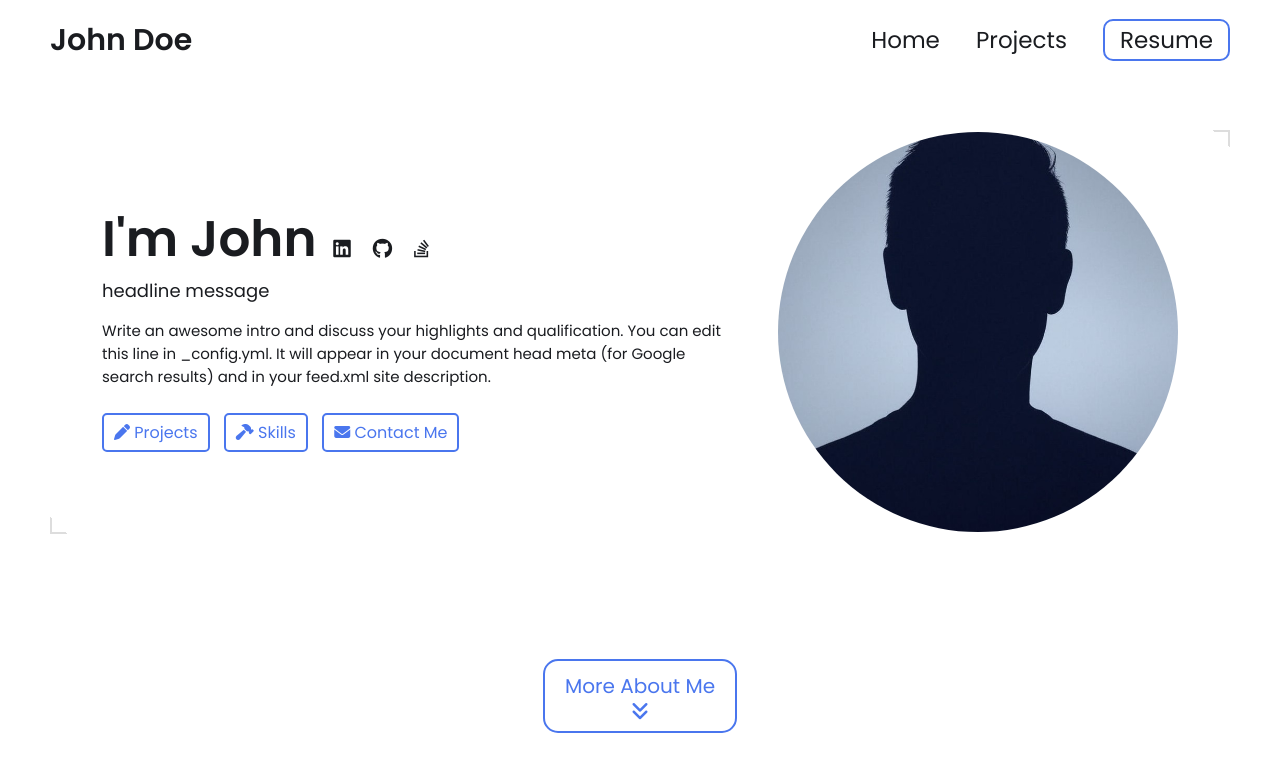
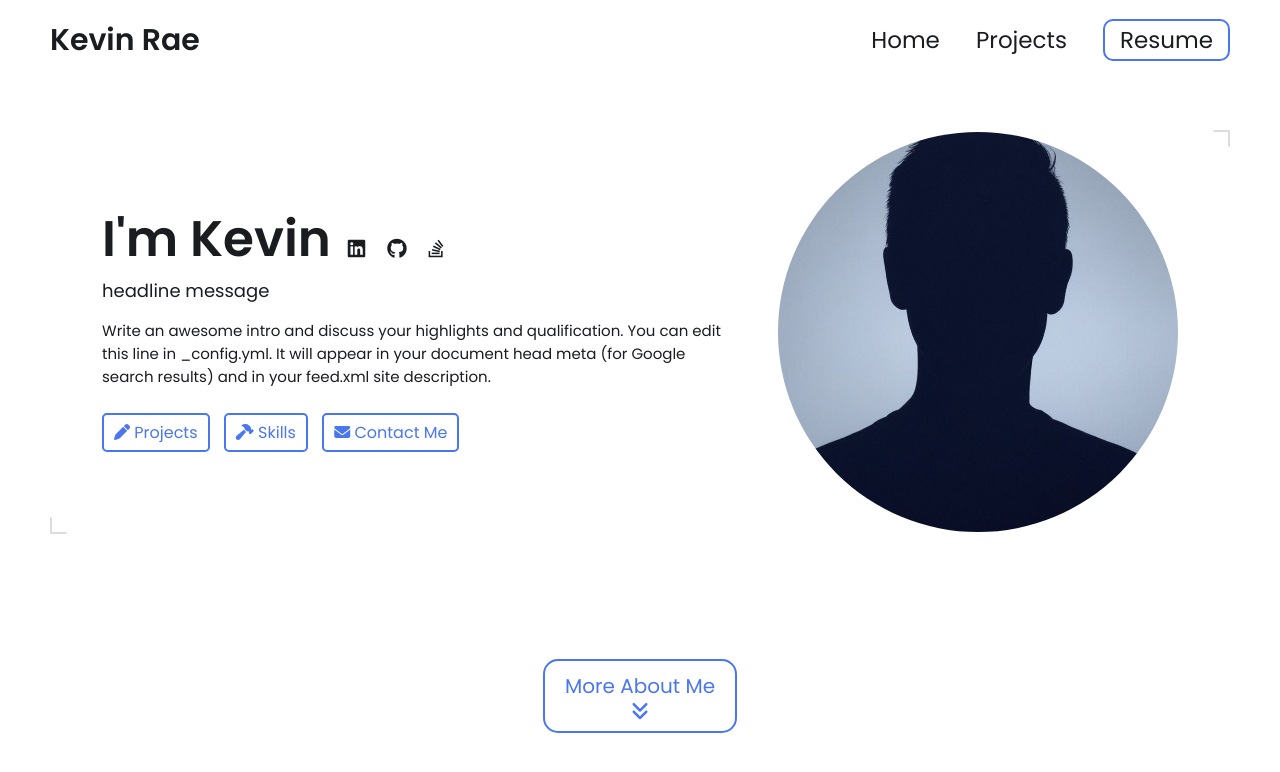
Before and after one commit to kevinrae001/kevinrae001.github.io, a Jekyll site: the page built from index.html, in a window 1280 px wide and 900 px high. Shown: the top 772 px of the window. Built offline with Jekyll 4.4.1, drawn with Linux system fonts in a browser that asks for light colours.

Commit message:
Update _config.yml

```diff
--- a/_config.yml
+++ b/_config.yml
@@ -7,12 +7,12 @@
 
 # Main Page Setup
 
-title: John Doe's Portfolio # This is what shows up in the tab of the browser
+title: Kevin Rae's Portfolio # This is what shows up in the tab of the browser
 
 
 
 # Hero Section
-name: John Doe
+name: Kevin Rae
 headline: headline message
 description: >- # dont remove this line. this will ignore all new lines until the next section
   Write an awesome intro and discuss your highlights and qualification. You can edit this
```
